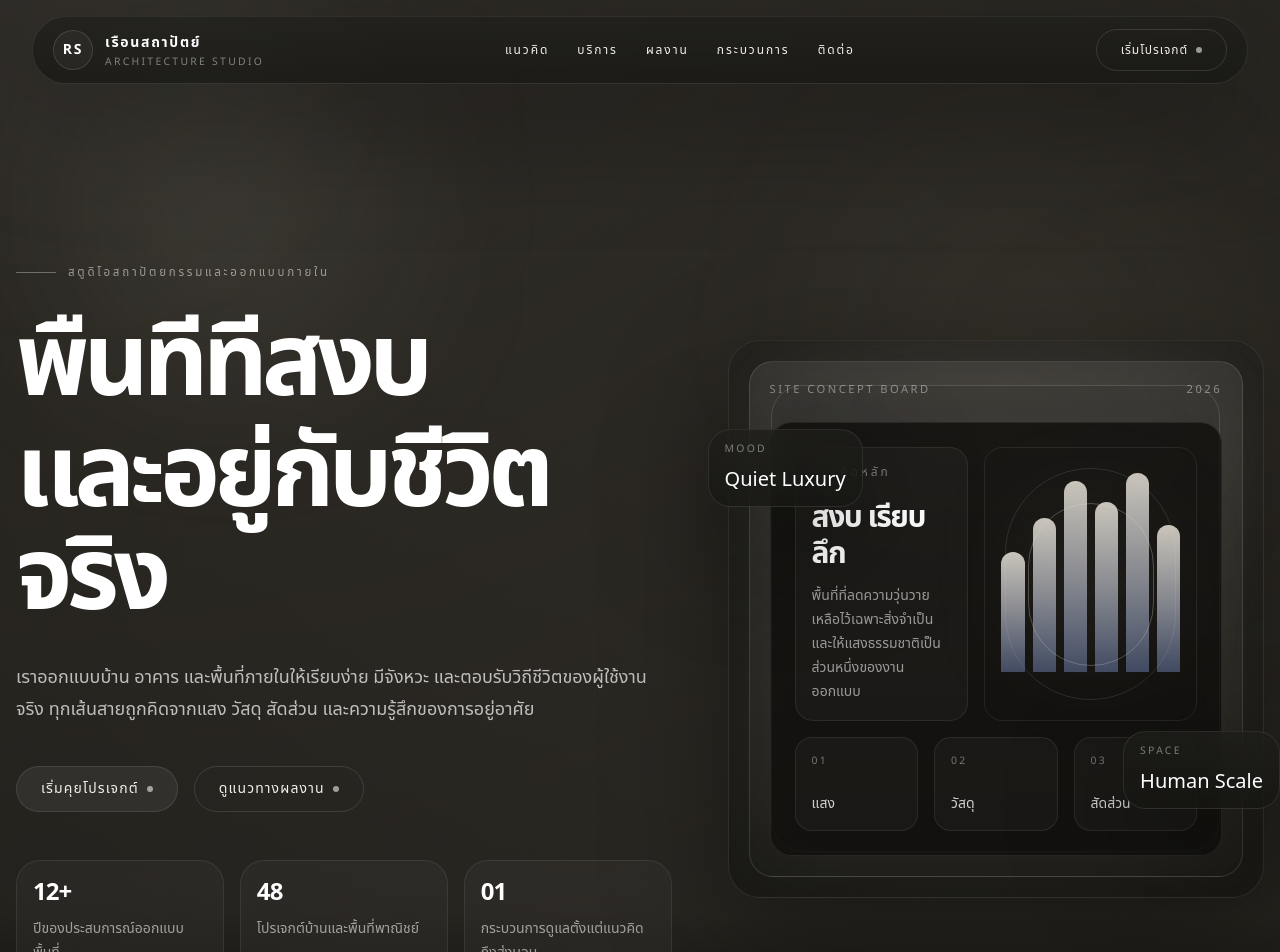
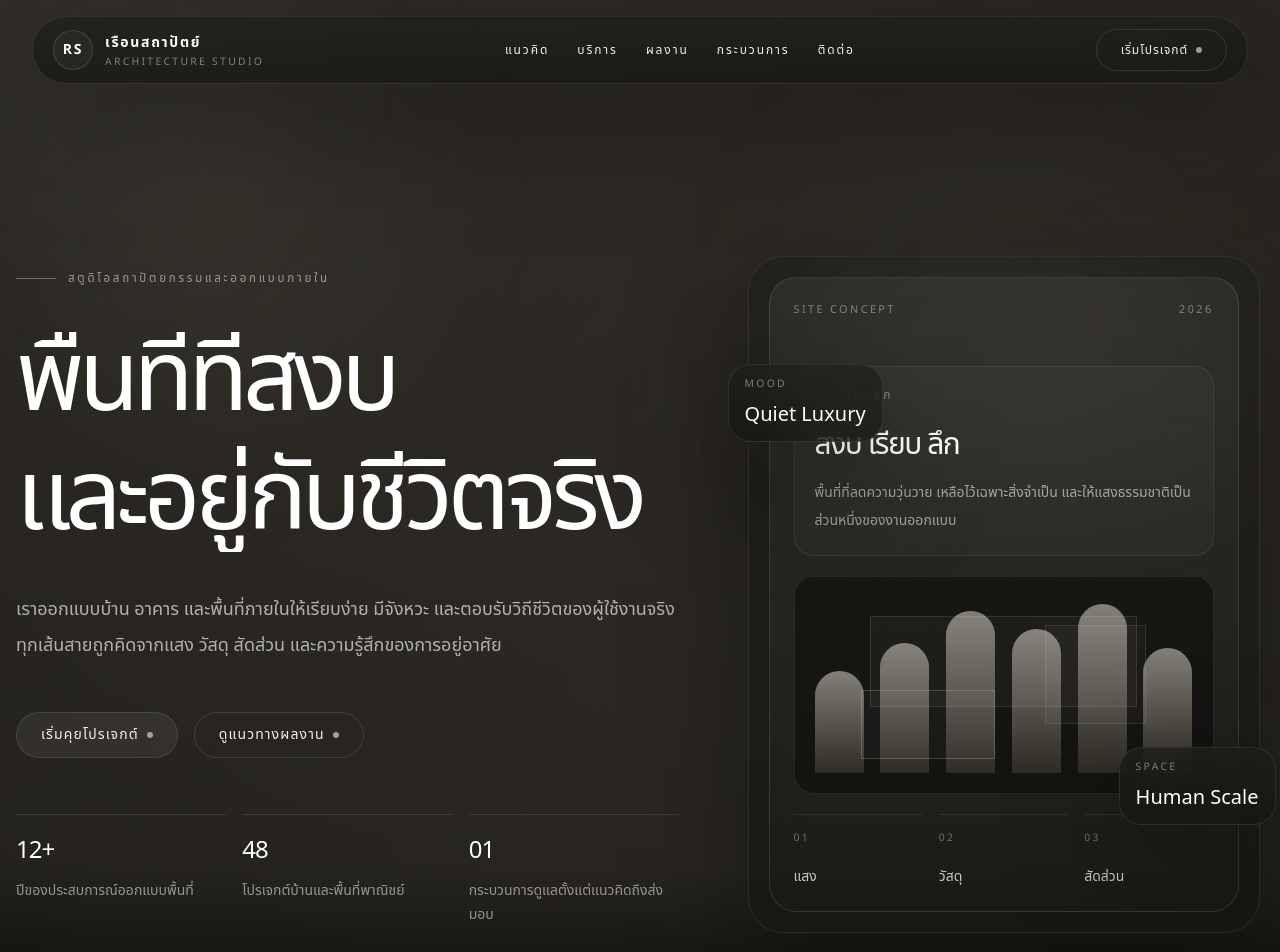
Before and after one commit to Pachared/Landing-Page-GSAP, a Next.js app: page / in a window 1280 px wide. Shown: the top 952 px of the page. Built offline with nearby package versions, Linux system fonts and the light colour scheme.

Commit message:
style: refine hero with slower motion and quieter architecture layout

```diff
--- a/components/sections/Hero.tsx
+++ b/components/sections/Hero.tsx
@@ -15,36 +15,34 @@ export function Hero() {
   const root = useRef<HTMLElement>(null);
 
   useIsomorphicLayoutEffect(() => {
-    if (!root.current) {
-      return;
-    }
+    if (!root.current) return;
 
     initGSAP();
 
     const mm = gsap.matchMedia();
     const ctx = gsap.context(() => {
       mm.add("(prefers-reduced-motion: no-preference)", () => {
-        const tl = gsap.timeline({ defaults: { ease: "power3.out" } });
+        const tl = gsap.timeline({ defaults: { ease: "power2.out" } });
 
-        tl.from(".hero-kicker", { y: 18, opacity: 0, duration: 0.7 })
-          .from(".hero-line-inner", { yPercent: 108, opacity: 0, duration: 1.1, stagger: 0.12 }, "-=0.15")
-          .from(".hero-copy", { y: 28, opacity: 0, duration: 0.9 }, "-=0.68")
-          .from(".hero-action", { y: 24, opacity: 0, scale: 0.97, duration: 0.7, stagger: 0.1 }, "-=0.56")
-          .from(".hero-stat", { y: 20, opacity: 0, duration: 0.65, stagger: 0.1 }, "-=0.42")
-          .from(".hero-visual", { scale: 0.94, y: 36, opacity: 0, duration: 1 }, "-=0.88")
-          .from(".hero-float", { y: 30, opacity: 0, duration: 0.8, stagger: 0.12 }, "-=0.78");
+        tl.from(".hero-kicker", { y: 18, opacity: 0, duration: 0.9 })
+          .from(".hero-line-inner", { yPercent: 104, opacity: 0, duration: 1.35, stagger: 0.18 }, "-=0.12")
+          .from(".hero-copy", { y: 24, opacity: 0, duration: 1.1 }, "-=0.72")
+          .from(".hero-action", { y: 20, opacity: 0, duration: 0.85, stagger: 0.14 }, "-=0.62")
+          .from(".hero-stat", { y: 18, opacity: 0, duration: 0.85, stagger: 0.16 }, "-=0.38")
+          .from(".hero-visual", { scale: 0.98, y: 32, opacity: 0, duration: 1.25 }, "-=1")
+          .from(".hero-float", { y: 24, opacity: 0, duration: 1, stagger: 0.16 }, "-=0.78");
 
-        gsap.to(".hero-orb-a", { yPercent: -8, xPercent: 6, repeat: -1, yoyo: true, duration: 10, ease: "sine.inOut" });
-        gsap.to(".hero-orb-b", { yPercent: 6, xPercent: -5, repeat: -1, yoyo: true, duration: 12, ease: "sine.inOut" });
+        gsap.to(".hero-orb-a", { yPercent: -6, xPercent: 4, repeat: -1, yoyo: true, duration: 14, ease: "sine.inOut" });
+        gsap.to(".hero-orb-b", { yPercent: 5, xPercent: -4, repeat: -1, yoyo: true, duration: 16, ease: "sine.inOut" });
         gsap.to(".hero-visual-stack", {
-          yPercent: -10,
+          yPercent: -7,
           ease: "none",
-          scrollTrigger: { trigger: root.current, start: "top top", end: "bottom top", scrub: 1.1 }
+          scrollTrigger: { trigger: root.current, start: "top top", end: "bottom top", scrub: 1.6 }
         });
         gsap.to(".hero-backdrop", {
-          yPercent: 12,
+          yPercent: 9,
           ease: "none",
-          scrollTrigger: { trigger: root.current, start: "top top", end: "bottom top", scrub: 1.4 }
+          scrollTrigger: { trigger: root.current, start: "top top", end: "bottom top", scrub: 1.8 }
         });
       });
     }, root);
@@ -59,30 +57,30 @@ export function Hero() {
     <section ref={root} className="relative flex min-h-screen items-end overflow-hidden pt-28 sm:pt-32">
       <div className="hero-backdrop absolute inset-0">
         <div className="soft-grid" />
-        <div className="hero-orb-a absolute left-[8%] top-28 h-56 w-56 rounded-full bg-accent/[0.18] blur-[110px]" />
-        <div className="hero-orb-b absolute right-[10%] top-[18%] h-64 w-64 rounded-full bg-accent-secondary/10 blur-[120px]" />
+        <div className="hero-orb-a absolute left-[8%] top-28 h-56 w-56 rounded-full bg-accent/[0.12] blur-[120px]" />
+        <div className="hero-orb-b absolute right-[10%] top-[18%] h-64 w-64 rounded-full bg-accent-secondary/10 blur-[130px]" />
         <div className="absolute inset-x-0 bottom-0 h-48 bg-gradient-to-b from-transparent to-background" />
       </div>
 
-      <div className="section-shell section-space relative grid min-h-[calc(100vh-7rem)] items-center gap-14 lg:grid-cols-[1.1fr_0.9fr]">
+      <div className="section-shell section-space relative grid min-h-[calc(100vh-7rem)] items-center gap-16 lg:grid-cols-[1.12fr_0.88fr]">
         <div className="max-w-3xl">
           <span className="section-kicker hero-kicker">สตูดิโอสถาปัตยกรรมและออกแบบภายใน</span>
 
-          <div className="mt-8 space-y-2">
+          <div className="mt-10 space-y-3">
             {heroLines.map((line) => (
               <span key={line} className="line-mask">
-                <span className="hero-line-inner font-display block text-5xl font-semibold leading-[1.02] tracking-[-0.055em] text-white sm:text-6xl md:text-7xl xl:text-[6.3rem]">
+                <span className="hero-line-inner font-display block text-5xl font-medium leading-[1.08] tracking-[-0.055em] text-white sm:text-6xl md:text-7xl xl:text-[6.15rem]">
                   {line}
                 </span>
               </span>
             ))}
           </div>
 
-          <p className="hero-copy mt-8 max-w-2xl text-base leading-8 text-white/70 sm:text-lg">
+          <p className="hero-copy mt-10 max-w-2xl text-base font-light leading-9 text-white/64 sm:text-lg">
             เราออกแบบบ้าน อาคาร และพื้นที่ภายในให้เรียบง่าย มีจังหวะ และตอบรับวิถีชีวิตของผู้ใช้งานจริง ทุกเส้นสายถูกคิดจากแสง วัสดุ สัดส่วน และความรู้สึกของการอยู่อาศัย
           </p>
 
-          <div className="mt-10 flex flex-col gap-4 sm:flex-row sm:items-center">
+          <div className="mt-12 flex flex-col gap-4 sm:flex-row sm:items-center">
             <div className="hero-action">
               <ActionButton href="#cta">เริ่มคุยโปรเจกต์</ActionButton>
             </div>
@@ -93,54 +91,51 @@ export function Hero() {
             </div>
           </div>
 
-          <div className="mt-12 grid gap-4 sm:grid-cols-3">
+          <div className="mt-14 grid gap-4 sm:grid-cols-3">
             {heroStats.map((stat) => (
-              <div key={stat.label} className="hero-stat rounded-[1.5rem] border border-white/[0.08] bg-white/[0.03] p-4 backdrop-blur-xl">
-                <p className="font-display text-2xl font-semibold tracking-[-0.04em] text-white">{stat.value}</p>
-                <p className="mt-2 text-sm leading-6 text-white/[0.56]">{stat.label}</p>
+              <div key={stat.label} className="hero-stat border-t border-white/[0.10] pt-5">
+                <p className="font-display text-2xl font-medium tracking-[-0.04em] text-white">{stat.value}</p>
+                <p className="mt-3 text-sm font-light leading-6 text-white/[0.52]">{stat.label}</p>
               </div>
             ))}
           </div>
         </div>
 
-        <div className="hero-visual-stack relative mx-auto w-full max-w-[34rem]">
-          <div className="hero-visual glass-panel relative overflow-hidden rounded-[2rem] border-white/[0.12] p-5">
+        <div className="hero-visual-stack relative mx-auto w-full max-w-[32rem]">
+          <div className="hero-visual glass-panel relative overflow-hidden rounded-[2.2rem] border-white/[0.10] p-5">
             <div className="noise-overlay" />
-            <div className="glow-ring" />
-            <div className="absolute inset-x-12 top-8 h-28 rounded-full bg-accent/[0.14] blur-[90px]" />
-            <div className="relative rounded-[1.5rem] border border-white/[0.12] bg-[linear-gradient(180deg,rgba(255,255,255,0.08),rgba(255,255,255,0.01))] p-5">
-              <div className="flex items-center justify-between text-[0.7rem] uppercase tracking-[0.22em] text-white/[0.42]">
-                <span>site concept board</span>
+            <div className="absolute inset-x-12 top-8 h-28 rounded-full bg-accent/[0.10] blur-[100px]" />
+            <div className="relative min-h-[31rem] rounded-[1.7rem] border border-white/[0.10] bg-[linear-gradient(180deg,rgba(255,255,255,0.055),rgba(255,255,255,0.012))] p-6">
+              <div className="flex items-center justify-between text-[0.68rem] tracking-[0.22em] text-white/[0.40]">
+                <span>SITE CONCEPT</span>
                 <span>2026</span>
               </div>
 
-              <div className="mt-6 rounded-[1.35rem] border border-white/[0.08] bg-background-soft/[0.80] p-6">
-                <div className="grid gap-4 sm:grid-cols-[0.9fr_1.1fr]">
-                  <div className="rounded-[1.15rem] border border-white/[0.08] bg-white/[0.03] p-4">
-                    <p className="text-xs uppercase tracking-[0.24em] text-white/[0.42]">แนวคิดหลัก</p>
-                    <p className="mt-5 font-display text-3xl font-semibold tracking-[-0.05em] text-white">สงบ เรียบ ลึก</p>
-                    <p className="mt-3 text-sm leading-6 text-white/[0.56]">
-                      พื้นที่ที่ลดความวุ่นวาย เหลือไว้เฉพาะสิ่งจำเป็น และให้แสงธรรมชาติเป็นส่วนหนึ่งของงานออกแบบ
-                    </p>
-                  </div>
+              <div className="mt-12 grid min-h-[20rem] gap-5">
+                <div className="self-start rounded-[1.2rem] border border-white/[0.08] bg-white/[0.025] p-5">
+                  <p className="text-xs tracking-[0.24em] text-white/[0.42]">แนวคิดหลัก</p>
+                  <p className="mt-6 font-display text-3xl font-medium tracking-[-0.05em] text-white">สงบ เรียบ ลึก</p>
+                  <p className="mt-4 max-w-sm text-sm font-light leading-7 text-white/[0.56]">
+                    พื้นที่ที่ลดความวุ่นวาย เหลือไว้เฉพาะสิ่งจำเป็น และให้แสงธรรมชาติเป็นส่วนหนึ่งของงานออกแบบ
+                  </p>
+                </div>
 
-                  <div className="relative rounded-[1.15rem] border border-white/[0.08] bg-[radial-gradient(circle_at_top,rgba(152,181,255,0.22),transparent_55%),rgba(255,255,255,0.03)] p-4">
-                    <div className="absolute inset-5 rounded-full border border-white/10" />
-                    <div className="absolute inset-[20%] rounded-full border border-accent/[0.30]" />
-                    <div className="absolute inset-[32%] rounded-full bg-accent/[0.18] blur-3xl" />
-                    <div className="relative flex h-52 items-end justify-between">
-                      {[58, 74, 92, 82, 96, 71].map((height) => (
-                        <span key={height} className="w-[13%] rounded-t-full bg-[linear-gradient(180deg,rgba(226,221,210,0.88),rgba(152,181,255,0.34))]" style={{ height: `${height}%` }} />
-                      ))}
-                    </div>
+                <div className="relative overflow-hidden rounded-[1.25rem] border border-white/[0.08] bg-background/[0.50] p-5">
+                  <div className="absolute inset-x-[18%] top-[18%] h-[42%] border border-white/10 bg-white/[0.03]" />
+                  <div className="absolute bottom-[16%] left-[16%] h-[32%] w-[32%] border border-accent/[0.22] bg-accent/[0.04]" />
+                  <div className="absolute right-[16%] top-[22%] h-[46%] w-[24%] border border-white/10 bg-white/[0.035]" />
+                  <div className="relative flex h-44 items-end justify-between opacity-70">
+                    {[58, 74, 92, 82, 96, 71].map((height) => (
+                      <span key={height} className="w-[13%] rounded-t-full bg-[linear-gradient(180deg,rgba(226,221,210,0.76),rgba(184,169,142,0.24))]" style={{ height: `${height}%` }} />
+                    ))}
                   </div>
                 </div>
 
-                <div className="mt-4 grid gap-4 sm:grid-cols-3">
+                <div className="grid gap-4 sm:grid-cols-3">
                   {["แสง", "วัสดุ", "สัดส่วน"].map((label, index) => (
-                    <div key={label} className="rounded-[1.05rem] border border-white/[0.08] bg-white/[0.03] p-4">
-                      <p className="text-[0.65rem] uppercase tracking-[0.22em] text-white/40">0{index + 1}</p>
-                      <p className="mt-6 text-sm font-medium text-white/80">{label}</p>
+                    <div key={label} className="border-t border-white/[0.08] pt-4">
+                      <p className="text-[0.65rem] tracking-[0.22em] text-white/36">0{index + 1}</p>
+                      <p className="mt-5 text-sm font-light text-white/76">{label}</p>
                     </div>
                   ))}
                 </div>
@@ -149,13 +144,13 @@ export function Hero() {
           </div>
 
           <div className="hero-float glass-panel absolute -left-5 top-[16%] rounded-[1.4rem] px-4 py-3">
-            <p className="text-[0.65rem] uppercase tracking-[0.22em] text-white/[0.42]">mood</p>
-            <p className="mt-2 font-display text-xl text-white">Quiet Luxury</p>
+            <p className="text-[0.65rem] tracking-[0.22em] text-white/[0.42]">MOOD</p>
+            <p className="mt-2 font-display text-xl font-light text-white">Quiet Luxury</p>
           </div>
 
           <div className="hero-float glass-panel absolute -right-4 bottom-[16%] rounded-[1.4rem] px-4 py-3">
-            <p className="text-[0.65rem] uppercase tracking-[0.22em] text-white/[0.42]">space</p>
-            <p className="mt-2 font-display text-xl text-white">Human Scale</p>
+            <p className="text-[0.65rem] tracking-[0.22em] text-white/[0.42]">SPACE</p>
+            <p className="mt-2 font-display text-xl font-light text-white">Human Scale</p>
           </div>
         </div>
       </div>
```
